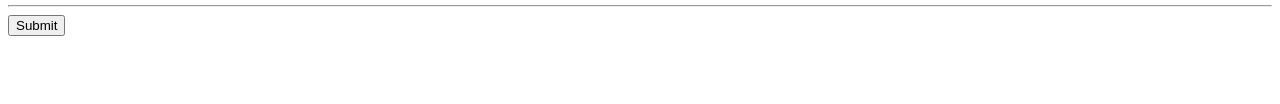
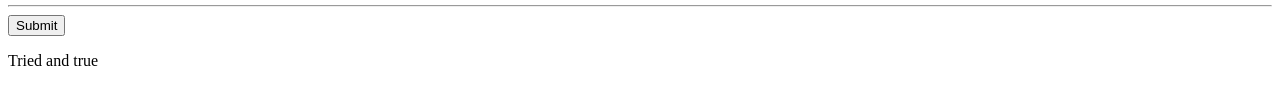
Before and after one commit to Kev1nM3N/HTML-Crash-Course, a plain HTML site: page login.html in a window 1280 px wide. Shown: the part 324-428 px from the top of the page. Drawn offline with Linux system fonts and the light colour scheme.

Commit message:
added tried

```diff
--- a/login.html
+++ b/login.html
@@ -35,6 +35,7 @@
         </div>
         <hr>
         <button>Submit</button>
+    <p>Tried and true</p>
     </form>
 </body>
 </html>
```
